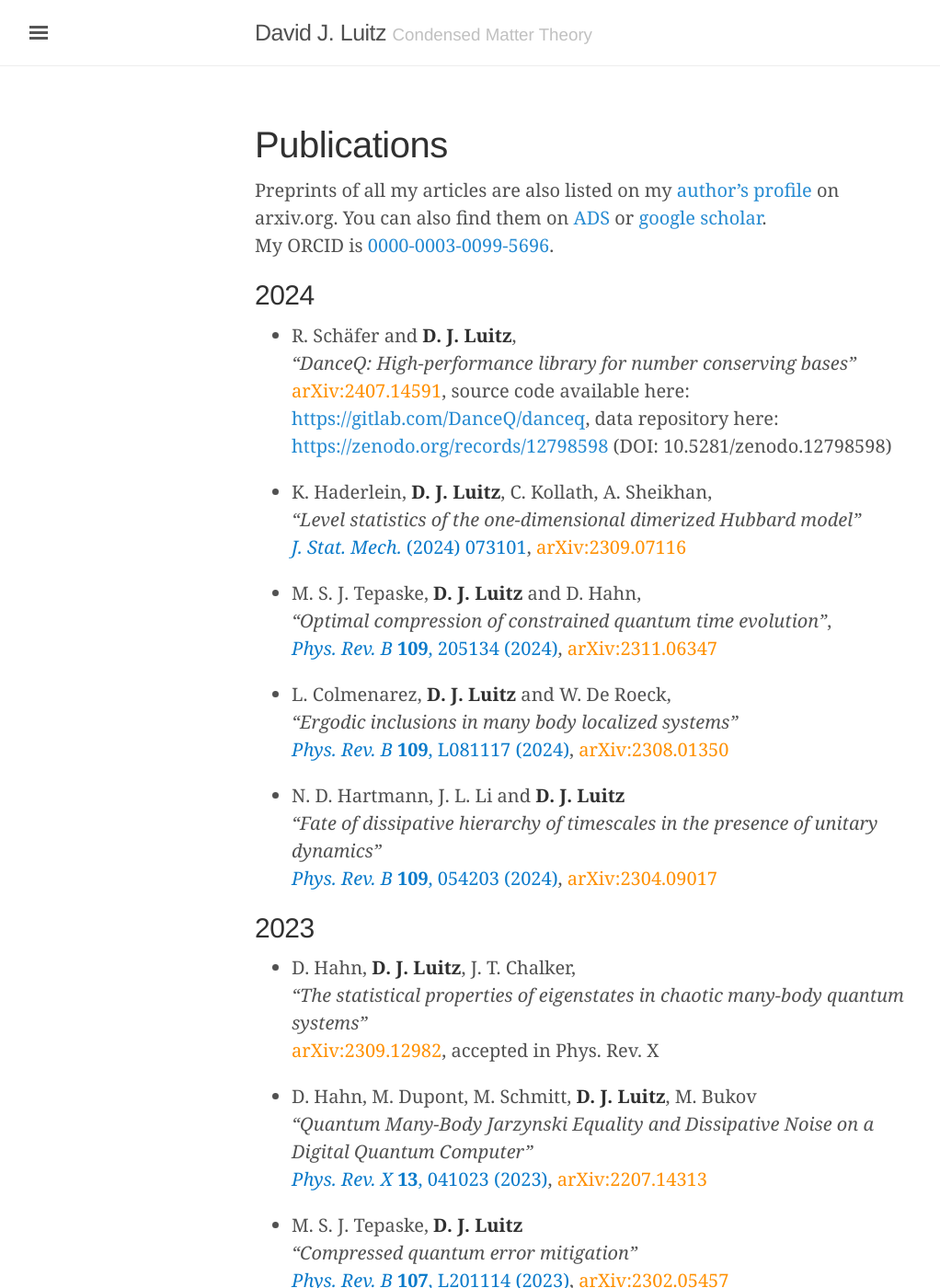
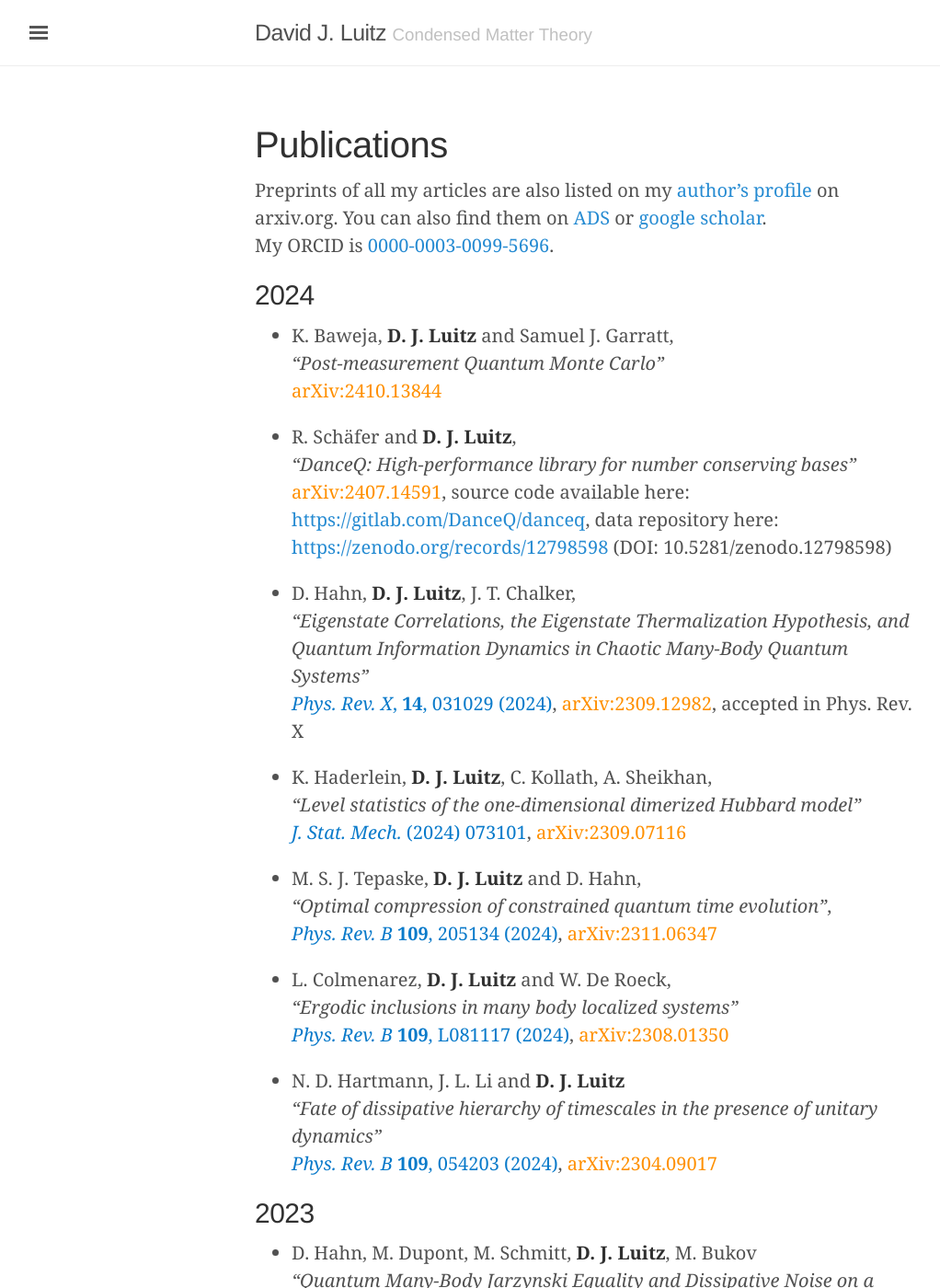
Before and after one commit to dluitz/dluitz.github.io, a Jekyll site: the page built from publications.md, in a window 1280 px wide and 1400 px high. Shown: the whole window at 92% size, without its empty margins (3-1025 px from the left). Built offline with Jekyll 4.4.1, drawn with Linux system fonts in a browser that asks for light colours.

Commit message:
[publist] update

```diff
--- a/publications.md
+++ b/publications.md
@@ -9,9 +9,18 @@ My ORCID is [0000-0003-0099-5696](https://orcid.org/0000-0003-0099-5696).
 2024
 ----
 
++ K. Baweja, **D. J. Luitz** and Samuel J. Garratt,
+*"Post-measurement Quantum Monte Carlo"*
+[arXiv:2410.13844](https://arxiv.org/abs/2410.13844){:class='arxiv'}
+
 + R. Schäfer and **D. J. Luitz**,
 *"DanceQ: High-performance library for number conserving bases"*
 [arXiv:2407.14591](https://arxiv.org/abs/2407.14591){:class='arxiv'}, source code available here: [https://gitlab.com/DanceQ/danceq](https://gitlab.com/DanceQ/danceq), data repository here: [https://zenodo.org/records/12798598](https://zenodo.org/records/12798598) (DOI: 10.5281/zenodo.12798598)
+
++ D. Hahn, **D. J. Luitz**, J. T. Chalker,
+  *"Eigenstate Correlations, the Eigenstate Thermalization Hypothesis, and Quantum Information Dynamics in Chaotic Many-Body Quantum Systems"*
+  [*Phys. Rev. X*, **14**, 031029 (2024)](https://journals.aps.org/prx/abstract/10.1103/PhysRevX.14.031029){:class='pub'}, [arXiv:2309.12982](https://arxiv.org/abs/2309.12982){:class='arxiv'}, accepted in Phys. Rev. X
+
 
 + K. Haderlein, **D. J. Luitz**, C. Kollath, A. Sheikhan,
 *"Level statistics of the one-dimensional dimerized Hubbard model"*
@@ -34,11 +43,6 @@ My ORCID is [0000-0003-0099-5696](https://orcid.org/0000-0003-0099-5696).
 
 2023
 ----
-
-+ D. Hahn, **D. J. Luitz**, J. T. Chalker,
-  *"The statistical properties of eigenstates in chaotic many-body quantum systems"*
-  [arXiv:2309.12982](https://arxiv.org/abs/2309.12982){:class='arxiv'}, accepted in Phys. Rev. X
-
 + D. Hahn, M. Dupont, M. Schmitt, **D. J. Luitz**, M. Bukov
 *"Quantum Many-Body Jarzynski Equality and Dissipative Noise on a Digital Quantum Computer"*
 [*Phys. Rev. X* **13**, 041023 (2023)](https://journals.aps.org/prx/abstract/10.1103/PhysRevX.13.041023){:class='pub'}, [arXiv:2207.14313](https://arxiv.org/abs/2207.14313){:class='arxiv'}
```
